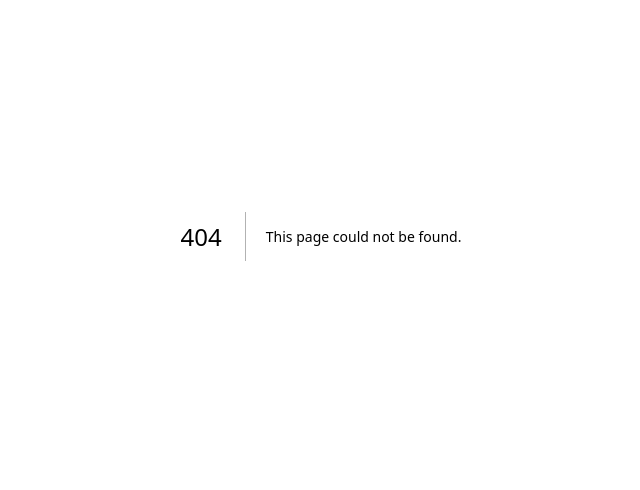
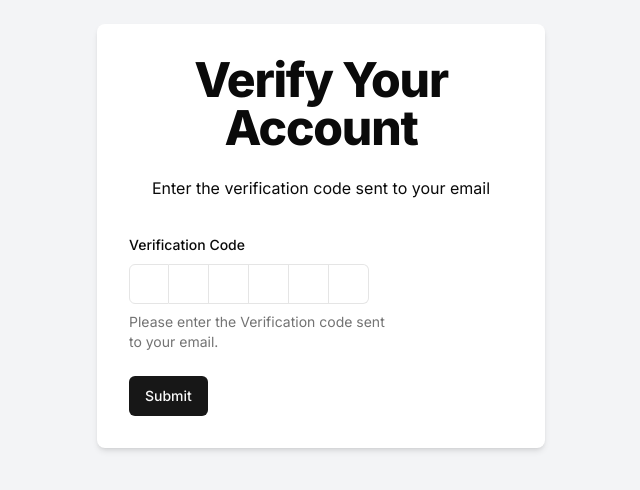
Before and after one commit to MitulSonagara/truth-tunnel, a Next.js app: page /verify/1 in a window 1280 px wide. Before the commit this address had no page. Shown: the part 164-654 px from the top of the page, without its empty margins (319-959 px from the left). Built offline with nearby package versions, Linux system fonts and the light colour scheme.

Commit message:
OTP verification

```diff
--- a/package.json
+++ b/package.json
@@ -22,6 +22,7 @@
     "class-variance-authority": "^0.7.0",
     "clsx": "^2.1.1",
     "dotenv": "^16.4.5",
+    "input-otp": "^1.2.4",
     "lucide-react": "^0.395.0",
     "mongoose": "^8.4.1",
     "next": "14.2.4",
--- /dev/null
+++ b/src/app/(auth)/sign-in/page.tsx
@@ -0,0 +1,11 @@
+import React from 'react';
+
+const page = () => {
+    return (
+        <div>
+            fdasfa
+        </div>
+    );
+}
+
+export default page;
--- a/src/app/(auth)/sign-up/page.tsx
+++ b/src/app/(auth)/sign-up/page.tsx
@@ -45,6 +45,8 @@ const Page = () => {
                 setUsernameMessage('');
                 try {
                     const response = await axios.get(`/api/check-username-unique?username=${debouncedUsername}`);
+                    console.log(response);
+
                     let msg = response.data.message
                     setUsernameMessage(msg);
                 } catch (error) {
--- /dev/null
+++ b/src/app/(auth)/verify/[username]/page.tsx
@@ -0,0 +1,97 @@
+"use client"
+
+import { Button } from '@/components/ui/button';
+import { Form, FormControl, FormDescription, FormField, FormItem, FormLabel, FormMessage } from '@/components/ui/form';
+import { InputOTP, InputOTPGroup, InputOTPSlot } from '@/components/ui/input-otp';
+import { useToast } from '@/components/ui/use-toast';
+import { verifySchema } from '@/schemas/verifySchema';
+import { ApiResponse } from '@/types/ApiResponse';
+import { zodResolver } from '@hookform/resolvers/zod';
+import axios, { AxiosError } from 'axios';
+import { useParams, useRouter } from 'next/navigation';
+import React from 'react';
+import { useForm } from 'react-hook-form';
+import * as z from 'zod';
+
+const VerifyAccount = () => {
+    const router = useRouter()
+
+    const params = useParams<{ username: string }>()
+    const { toast } = useToast()
+
+    const form = useForm<z.infer<typeof verifySchema>>({
+        resolver: zodResolver(verifySchema),
+    });
+
+    const onSubmit = async (data: z.infer<typeof verifySchema>) => {
+        try {
+            const response = await axios.post(`/api/verify-code`, {
+                username: params.username,
+                code: data.code
+            })
+            toast({
+                title: "Success",
+                description: response.data.message,
+            })
+            router.replace("/sign-in")
+        } catch (error) {
+            console.error("Error in signup of user", error);
+            const axiosError = error as AxiosError<ApiResponse>;
+            let errorMessage = axiosError.response?.data.message;
+            toast({
+                title: "Sign-up failed",
+                description: errorMessage,
+                variant: "destructive",
+            });
+        }
+    }
+
+
+    return (
+        <div className="flex justify-center items-center min-h-screen bg-gray-100">
+            <div className="w-full max-w-md p-8 space-y-8 bg-white rounded-lg shadow-md">
+                <div className="text-center">
+                    <h1 className="text-4xl font-extrabold tracking-tight lg:text-5xl mb-6">
+                        Verify Your Account
+                    </h1>
+                    <p className="mb-4">
+                        Enter the verification code sent to your email
+                    </p>
+                </div>
+                <Form {...form}>
+                    <form onSubmit={form.handleSubmit(onSubmit)} className="w-2/3 space-y-6">
+                        <FormField
+                            name="code"
+                            control={form.control}
+                            render={({ field }) => (
+                                <FormItem>
+                                    <FormLabel>Verification Code</FormLabel>
+                                    <FormControl>
+                                        <InputOTP maxLength={6} {...field}>
+                                            <InputOTPGroup>
+                                                <InputOTPSlot index={0} />
+                                                <InputOTPSlot index={1} />
+                                                <InputOTPSlot index={2} />
+                                                <InputOTPSlot index={3} />
+                                                <InputOTPSlot index={4} />
+                                                <InputOTPSlot index={5} />
+                                            </InputOTPGroup>
+                                        </InputOTP>
+                                    </FormControl>
+                                    <FormDescription>
+                                        Please enter the Verification code sent to your email.
+                                    </FormDescription>
+                                    <FormMessage />
+                                </FormItem>
+                            )}
+                        />
+
+                        <Button type="submit">Submit</Button>
+                    </form>
+                </Form>
+            </div>
+        </div>
+    );
+}
+
+export default VerifyAccount;
--- a/src/app/api/check-username-unique/route.ts
+++ b/src/app/api/check-username-unique/route.ts
@@ -1,6 +1,6 @@
 import dbConnect from "@/lib/dbConnect";
 import UserModel from "@/model/User";
-import { z } from "zod";
+import { string, z } from "zod";
 import { usernameValidation } from "@/schemas/signUpSchema";
 
 const UsernameQuerySchema = z.object({
@@ -15,6 +15,7 @@ export async function GET(request: Request) {
         const queryParams = {
             username: searchParams.get("username")
         };
+
         const result = UsernameQuerySchema.safeParse(queryParams);
 
         if (!result.success) {
@@ -29,9 +30,9 @@ export async function GET(request: Request) {
 
         const existingVerifiedUser = await UserModel.findOne({
             username,
-            isVerified: true
         });
 
+        console.log(existingVerifiedUser);
         if (existingVerifiedUser) {
             return new Response(JSON.stringify({
                 success: false,
--- /dev/null
+++ b/src/components/ui/input-otp.tsx
@@ -0,0 +1,71 @@
+"use client"
+
+import * as React from "react"
+import { OTPInput, OTPInputContext } from "input-otp"
+import { Dot } from "lucide-react"
+
+import { cn } from "@/lib/utils"
+
+const InputOTP = React.forwardRef<
+  React.ElementRef<typeof OTPInput>,
+  React.ComponentPropsWithoutRef<typeof OTPInput>
+>(({ className, containerClassName, ...props }, ref) => (
+  <OTPInput
+    ref={ref}
+    containerClassName={cn(
+      "flex items-center gap-2 has-[:disabled]:opacity-50",
+      containerClassName
+    )}
+    className={cn("disabled:cursor-not-allowed", className)}
+    {...props}
+  />
+))
+InputOTP.displayName = "InputOTP"
+
+const InputOTPGroup = React.forwardRef<
+  React.ElementRef<"div">,
+  React.ComponentPropsWithoutRef<"div">
+>(({ className, ...props }, ref) => (
+  <div ref={ref} className={cn("flex items-center", className)} {...props} />
+))
+InputOTPGroup.displayName = "InputOTPGroup"
+
+const InputOTPSlot = React.forwardRef<
+  React.ElementRef<"div">,
+  React.ComponentPropsWithoutRef<"div"> & { index: number }
+>(({ index, className, ...props }, ref) => {
+  const inputOTPContext = React.useContext(OTPInputContext)
+  const { char, hasFakeCaret, isActive } = inputOTPContext.slots[index]
+
+  return (
+    <div
+      ref={ref}
+      className={cn(
+        "relative flex h-10 w-10 items-center justify-center border-y border-r border-input text-sm transition-all first:rounded-l-md first:border-l last:rounded-r-md",
+        isActive && "z-10 ring-2 ring-ring ring-offset-background",
+        className
+      )}
+      {...props}
+    >
+      {char}
+      {hasFakeCaret && (
+        <div className="pointer-events-none absolute inset-0 flex items-center justify-center">
+          <div className="h-4 w-px animate-caret-blink bg-foreground duration-1000" />
+        </div>
+      )}
+    </div>
+  )
+})
+InputOTPSlot.displayName = "InputOTPSlot"
+
+const InputOTPSeparator = React.forwardRef<
+  React.ElementRef<"div">,
+  React.ComponentPropsWithoutRef<"div">
+>(({ ...props }, ref) => (
+  <div ref={ref} role="separator" {...props}>
+    <Dot />
+  </div>
+))
+InputOTPSeparator.displayName = "InputOTPSeparator"
+
+export { InputOTP, InputOTPGroup, InputOTPSlot, InputOTPSeparator }
```
Also changed, not shown: 1 other file (tests, documents, lock files or other folders).
